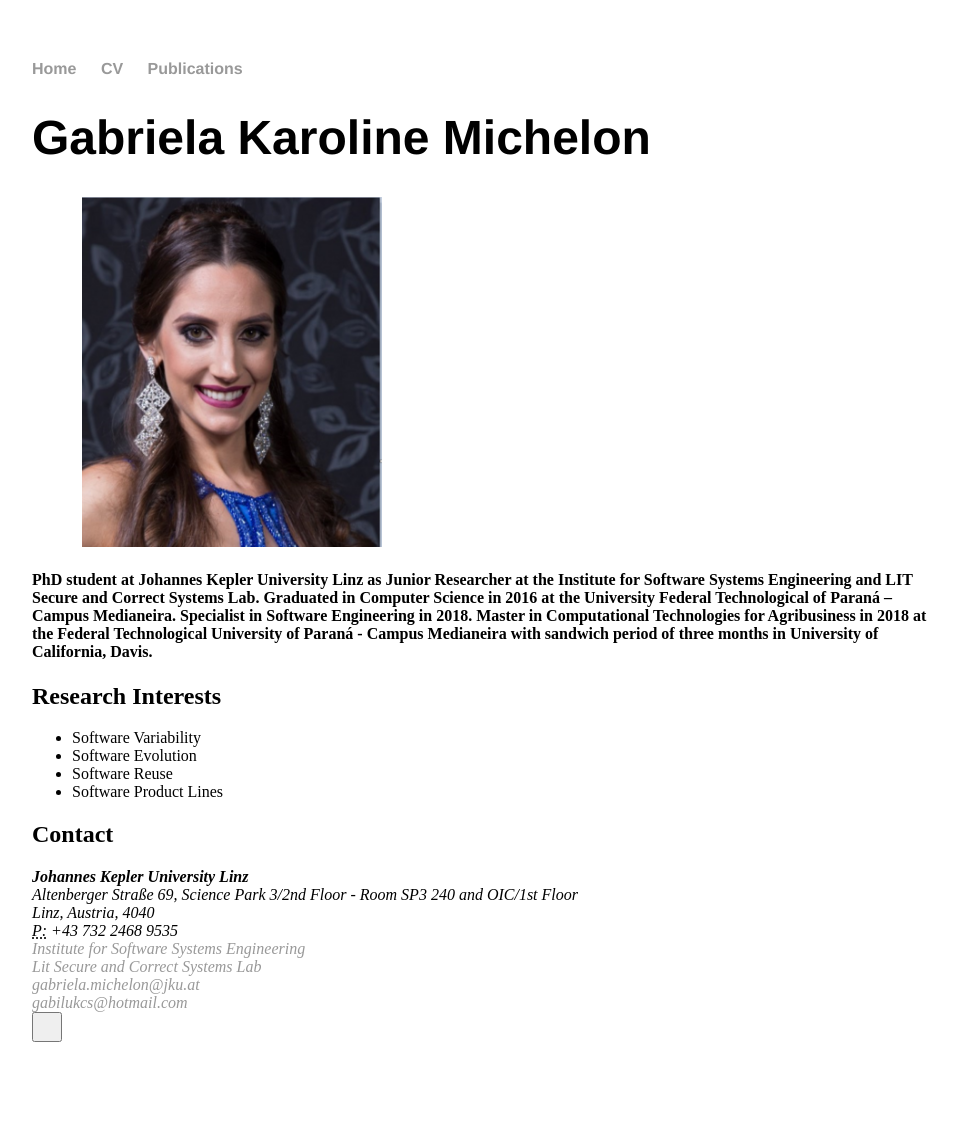
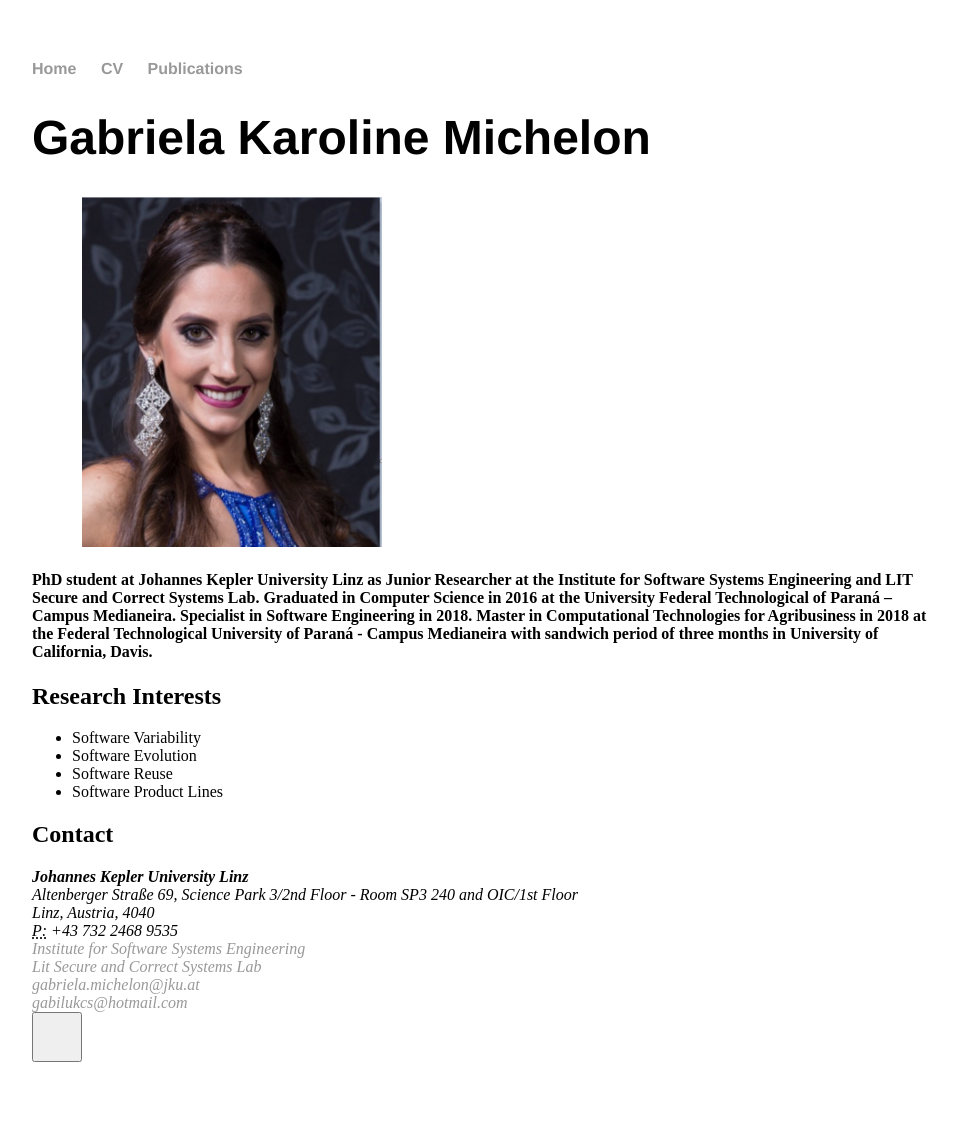
Before and after one commit to GabrielaMichelon/gabrielamichelon.github.io, a Jekyll site: the page index.html, which Jekyll copies as it is, in a window 1280 px wide. Shown: the whole page, without its empty margins (160-1116 px from the left). Built offline with Jekyll 4.4.1, drawn with Linux system fonts in a browser that asks for light colours.

Commit message:
Update main.css

```diff
--- a/css/main.css
+++ b/css/main.css
@@ -42,8 +42,8 @@ ul.posts li {
     list-style: none;
 }
 button {
-   width: 30px;
-   height: 30px;
+   width: 50px;
+   height: 50px;
 }
 
 button #twitter {
```
